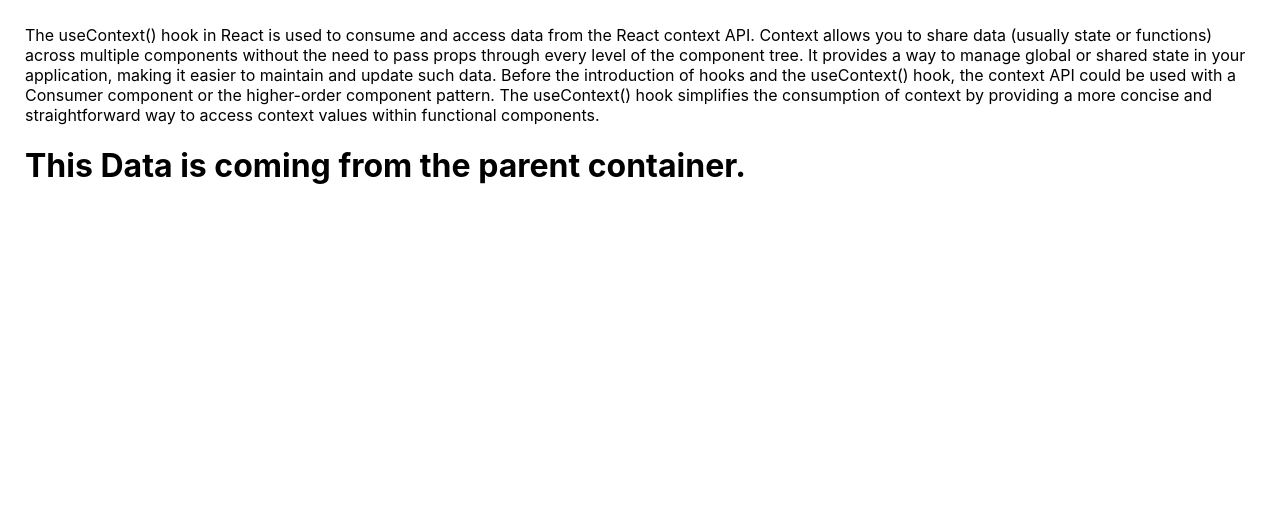
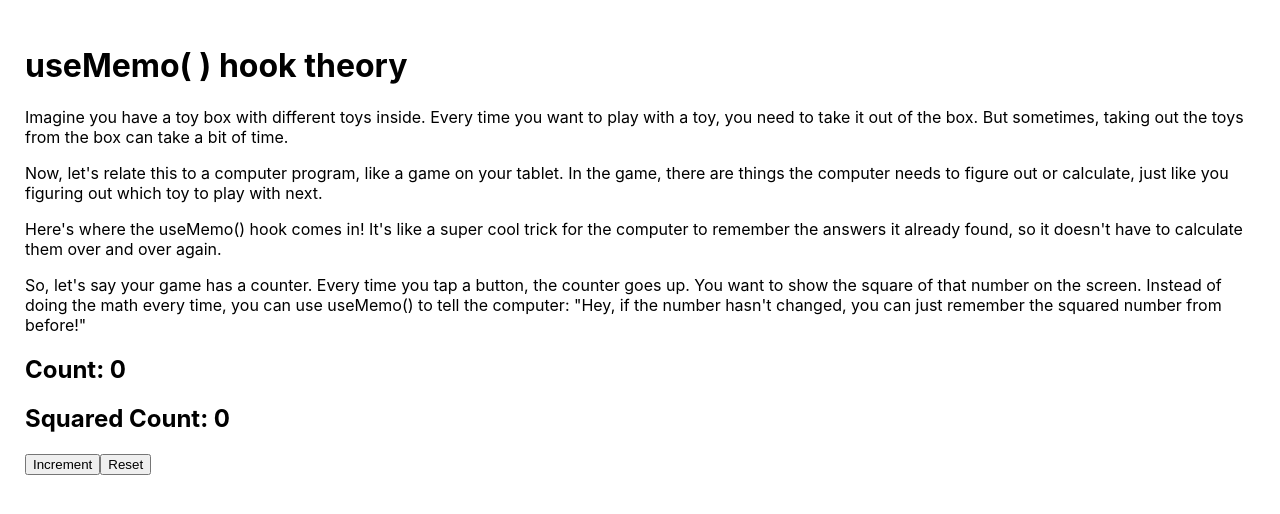
Before and after one commit to Ashu-kumar40/Learn-React.js, a React (Create React App) app: page / in a window 1280 px wide. Shown: the top 514 px of the page. Built offline with nearby package versions, Linux system fonts and the light colour scheme.

Commit message:
useMemo hook added

```diff
--- a/src/App.js
+++ b/src/App.js
@@ -1,5 +1,6 @@
 import "./App.css";
-import UseContext from "./Components/UseContext/UseContext";
+// import UseContext from "./Components/UseContext/UseContext";
+import UseMemo from "./Components/UseMemo";
 // import Fragments from "./Components/Fragments";
 // import UseOfFragments from "./Components/UseOfFragments";
 // import RenderingArray from "./Components/RenderingArray";
@@ -58,7 +59,8 @@ function App() {
       {/* <StyleModule /> */}
       {/* <Fragments /> */}
       {/* <UseOfFragments /> */}
-      <UseContext />
+      {/* <UseContext /> */}
+      <UseMemo />
     </div>
   );
 }
--- /dev/null
+++ b/src/Components/UseMemo.js
@@ -0,0 +1,37 @@
+import React, { useMemo, useState } from 'react'
+
+export default function UseMemo() {
+
+    const [count, setCount] = useState(0);
+
+    const squareCount = useMemo(() =>{
+        return count*count;
+    }, [count])
+
+    return (
+        <>
+        <h1>useMemo( ) hook theory</h1>
+            <p>
+                Imagine you have a toy box with different toys inside. Every time you want to play with a toy, you need to take it out of the box. But sometimes, taking out the toys from the box can take a bit of time.
+            </p>
+            <p>
+                Now, let's relate this to a computer program, like a game on your tablet. In the game, there are things the computer needs to figure out or calculate, just like you figuring out which toy to play with next.
+            </p>
+            <p>
+                Here's where the useMemo() hook comes in! It's like a super cool trick for the computer to remember the answers it already found, so it doesn't have to calculate them over and over again.
+            </p>
+            <p>
+                So, let's say your game has a counter. Every time you tap a button, the counter goes up. You want to show the square of that number on the screen. Instead of doing the math every time, you can use useMemo() to tell the computer: "Hey, if the number hasn't changed, you can just remember the squared number from before!"
+            </p>
+
+            <div>
+                <h2>Count: {count}</h2>
+                <h2>Squared Count: {squareCount}</h2>
+                <button onClick = {() => {
+                    setCount(count+1);
+                }}>Increment</button>
+                <button onClick={()=> setCount(0)}>Reset</button>
+            </div>
+        </>
+    )
+}
```
